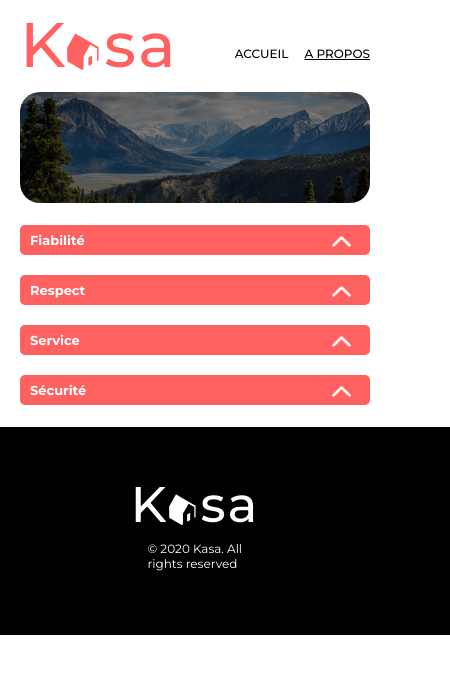
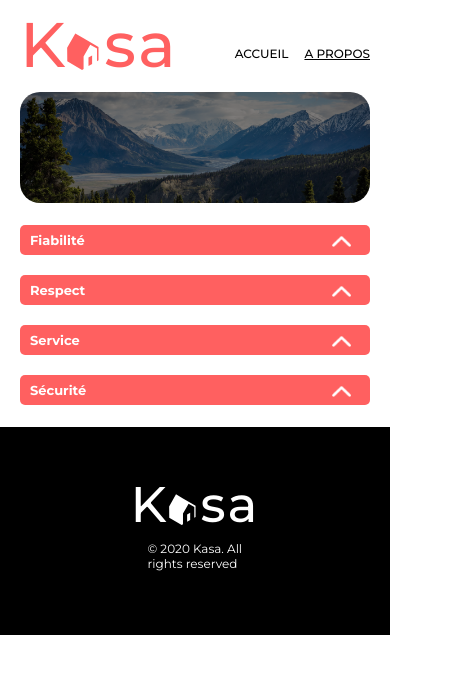
Before and after one commit to h-khribich/P8, a React (Create React App) app in the folder kasa/: page /a-propos in a window 390 px wide. Shown: the top 674 px of the page, 450 px wide, since content can reach past the window. Built offline with nearby package versions, Linux system fonts and the light colour scheme.

Commit message:
Fixed footer positioning

```diff
--- a/kasa/src/components/footer/footer.module.css
+++ b/kasa/src/components/footer/footer.module.css
@@ -38,8 +38,7 @@ footer p {
 }
 
 #footer {
-  margin: 0 -5rem !important;
-  overflow: hidden;
+  max-width: 100%;
 }
 
 @media (max-width: 800px) {
--- a/kasa/src/components/header/header.module.css
+++ b/kasa/src/components/header/header.module.css
@@ -20,7 +20,7 @@
 header {
   display: flex;
   justify-content: space-between;
-  margin-top: 2.5rem;
+  margin-top: 2.5rem!important;
 }
 
 nav {
@@ -54,7 +54,7 @@ nav a:active, nav a:hover {
 
 @media (max-width: 800px) {
   header {
-    margin: 0px;
+    margin-top: 20px!important;
   }
 
   .logo {
--- a/kasa/src/style/App.css
+++ b/kasa/src/style/App.css
@@ -4,10 +4,10 @@
 }
 
 #root {
-  height: 100vh;
   display: flex;
   flex-direction: column;
   gap: 3rem;
+  margin: 0;
 }
 
 body {
@@ -16,7 +16,7 @@ body {
   flex-direction: column;
 }
 
-body > *:not(footer):not(.footer) {
+#root > *:not(footer):not(.footer) {
   margin: 0 5rem;
 }
 
@@ -58,19 +58,26 @@ body > *:not(footer):not(.footer) {
 .a-proposSection {
   display: flex;
   flex-direction: column;
-  width: 80%;
+  width: 70%;
   gap: 30px;
-  margin: 0 auto;
+  margin: 0 auto!important;
 }
 
 @media (max-width: 800px) {
-  body > *:not(footer):not(.footer), #root {
+  body > *:not(footer):not(.footer) {
     margin: 20px;
   }
 
   #root {
     gap: 22px;
-    height: fit-content;
+    margin-bottom: 0;
+    margin-left: 0;
+    margin-right: 0;
+  }
+
+  #root > *:not(footer):not(.footer) {
+    margin-left: 20px;
+    margin-right: 20px;;
   }
 
   .notFound-section {
@@ -93,7 +100,9 @@ body > *:not(footer):not(.footer) {
   }
 
   .a-proposSection {
-    width: 100%;
+    width: auto!important;
+    margin-left: 20px!important;
+    margin-right: 20px!important;
     gap: 20px;
   }
 }
```
